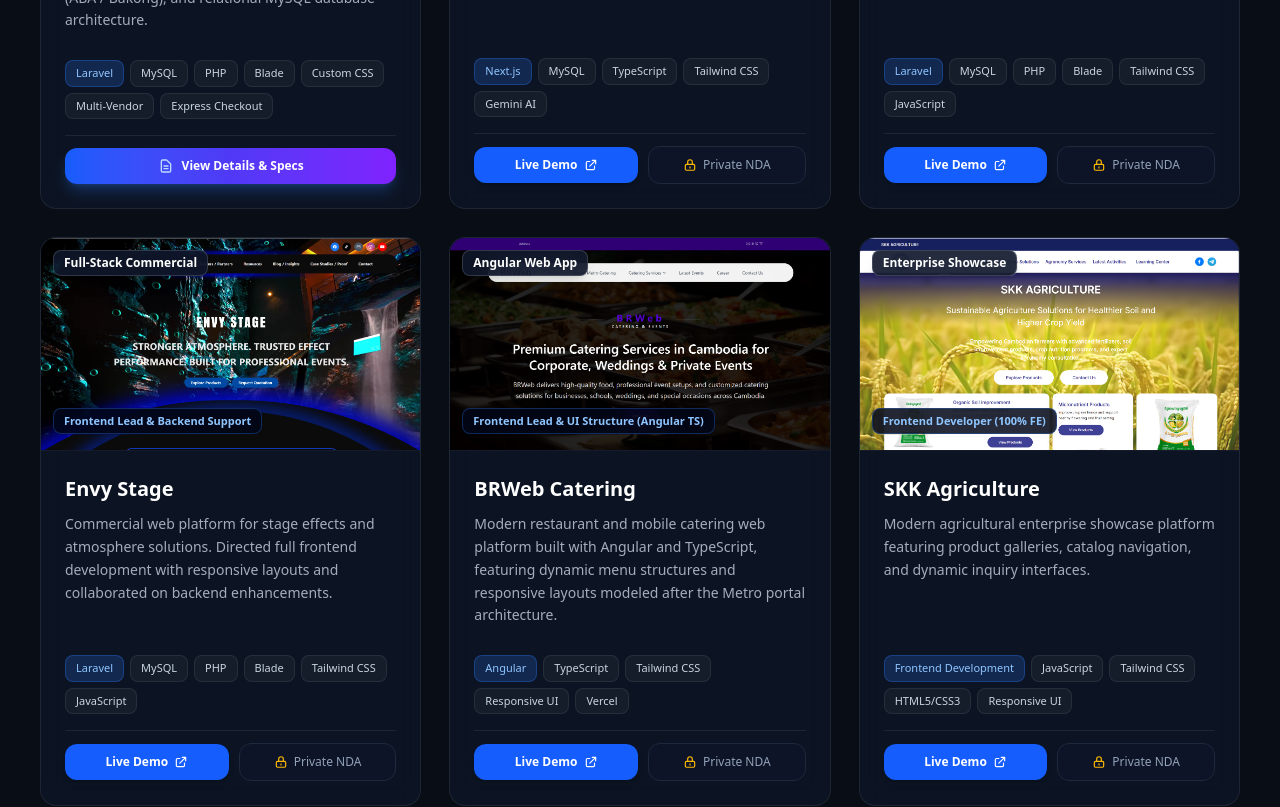
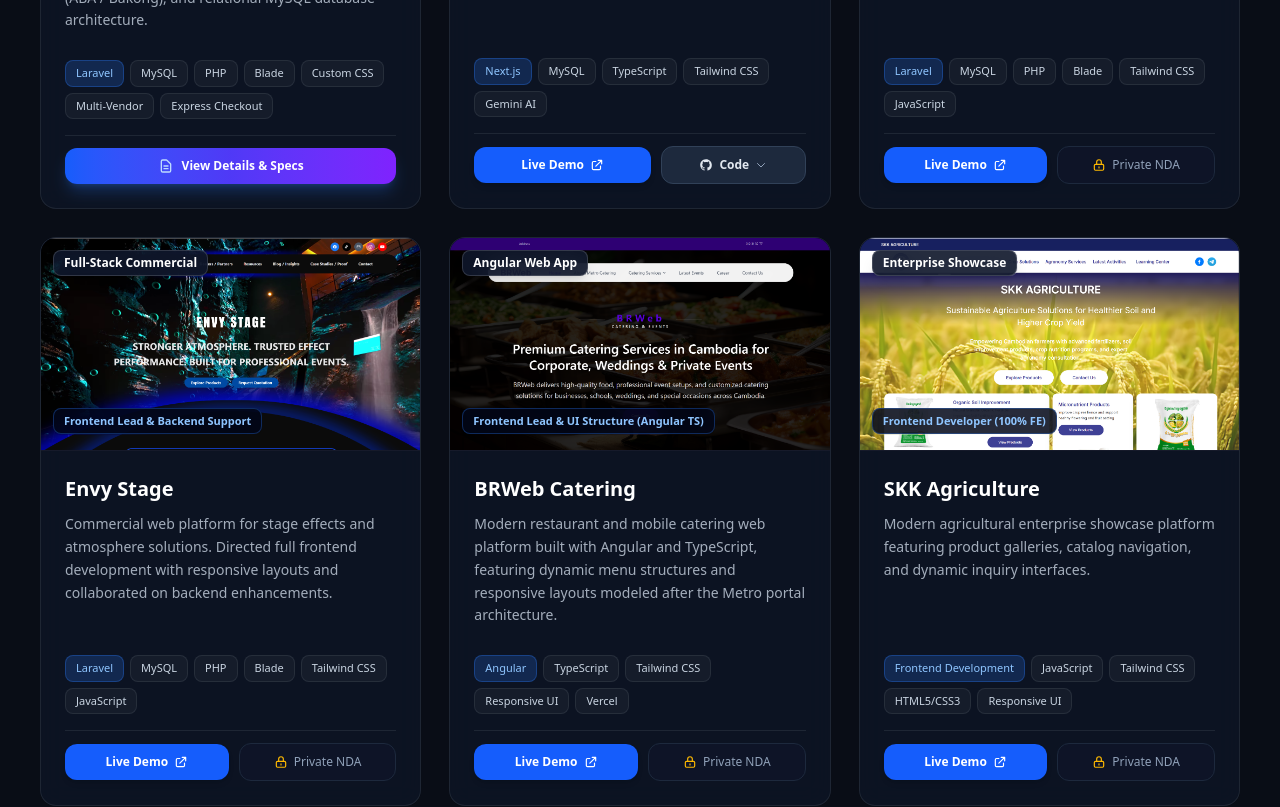
Before and after one commit to mrbunroeun/my-portfio-website, an Angular app: page / in a window 1280 px wide. Shown: the part 3820-4627 px from the top of the page. Built offline with nearby package versions, Linux system fonts and the light colour scheme.

Commit message:
cooking on link to git

```diff
--- a/src/app/home/home.html
+++ b/src/app/home/home.html
@@ -558,7 +558,70 @@
                   </svg>
                 </a>
 
-                <a *ngIf="project.codeUrl" [href]="project.codeUrl" target="_blank" rel="noopener noreferrer"
+                <!-- Code Dropdown for projects with multiple repositories (e.g. SKIN.ME) -->
+                @if (project.codeRepos && project.codeRepos.length > 0) {
+                <div class="relative flex-1 code-dropdown-container">
+                  <button
+                    type="button"
+                    (click)="toggleCodeDropdown(project.title, $event)"
+                    class="w-full inline-flex items-center justify-center gap-1.5 bg-slate-800 hover:bg-slate-700 text-slate-200 hover:text-white border border-slate-700 text-xs font-semibold px-3 py-2.5 rounded-xl transition-colors cursor-pointer"
+                  >
+                    <svg class="w-3.5 h-3.5 fill-current" viewBox="0 0 24 24">
+                      <path fill-rule="evenodd" clip-rule="evenodd"
+                        d="M12 2C6.477 2 2 6.484 2 12.017c0 4.425 2.865 8.18 6.839 9.504.5.092.682-.217.682-.483 0-.237-.008-.868-.013-1.703-2.782.605-3.369-1.343-3.369-1.343-.454-1.158-1.11-1.466-1.11-1.466-.908-.62.069-.608.069-.608 1.003.07 1.53 1.032 1.53 1.032.892 1.53 2.341 1.088 2.91.832.092-.647.35-1.088.636-1.338-2.22-.253-4.555-1.113-4.555-4.951 0-1.093.39-1.988 1.029-2.688-.103-.253-.446-1.272.098-2.65 0 0 .84-.27 2.75 1.026A9.564 9.564 0 0112 6.844c.85.004 1.705.115 2.504.337 1.909-1.296 2.747-1.027 2.747-1.027.546 1.379.202 2.398.1 2.651.64.7 1.028 1.595 1.028 2.688 0 3.848-2.339 4.695-4.566 4.943.359.309.678.92.678 1.855 0 1.338-.012 2.419-.012 2.747 0 .268.18.58.688.482A10.019 10.019 0 0022 12.017C22 6.484 17.522 2 12 2z" />
+                    </svg>
+                    <span>Code</span>
+                    <svg class="w-3 h-3 text-slate-400 transition-transform duration-200" [class.rotate-180]="activeCodeDropdownTitle === project.title" fill="none" stroke="currentColor" viewBox="0 0 24 24">
+                      <path stroke-linecap="round" stroke-linejoin="round" stroke-width="2" d="M19 9l-7 7-7-7" />
+                    </svg>
+                  </button>
+
+                  <!-- Dropdown Popover Menu -->
+                  @if (activeCodeDropdownTitle === project.title) {
+                  <div
+                    class="absolute bottom-full mb-2 right-0 left-0 sm:left-auto sm:w-64 p-2 rounded-2xl bg-slate-900/98 border border-white/20 shadow-2xl backdrop-blur-2xl z-30 flex flex-col gap-1.5 animate-in fade-in slide-in-from-bottom-2 duration-150"
+                  >
+                    <div class="px-2.5 py-1 text-[10px] font-bold uppercase tracking-wider text-slate-400 border-b border-white/10 flex items-center justify-between">
+                      <span>Source Repositories</span>
+                      <span class="text-blue-400">GitHub</span>
+                    </div>
+
+                    @for (repo of project.codeRepos; track repo.url) {
+                    <a
+                      [href]="repo.url"
+                      target="_blank"
+                      rel="noopener noreferrer"
+                      (click)="closeCodeDropdown()"
+                      class="p-2 rounded-xl text-left flex items-center gap-2.5 hover:bg-white/[0.08] transition-all no-underline text-slate-200 hover:text-white group"
+                    >
+                      <div class="w-7 h-7 rounded-lg flex items-center justify-center shrink-0"
+                        [ngClass]="repo.type === 'frontend' ? 'bg-cyan-500/15 text-cyan-400 group-hover:bg-cyan-500 group-hover:text-white' : 'bg-emerald-500/15 text-emerald-400 group-hover:bg-emerald-500 group-hover:text-white'">
+                        @if (repo.type === 'frontend') {
+                        <svg class="w-3.5 h-3.5" fill="none" stroke="currentColor" viewBox="0 0 24 24">
+                          <path stroke-linecap="round" stroke-linejoin="round" stroke-width="2" d="M10 20l4-16m4 4l4 4-4 4M6 16l-4-4 4-4" />
+                        </svg>
+                        } @else {
+                        <svg class="w-3.5 h-3.5" fill="none" stroke="currentColor" viewBox="0 0 24 24">
+                          <path stroke-linecap="round" stroke-linejoin="round" stroke-width="2" d="M5 12h14M5 12a2 2 0 01-2-2V6a2 2 0 012-2h14a2 2 0 012 2v4a2 2 0 01-2 2M5 12a2 2 0 00-2 2v4a2 2 0 002 2h14a2 2 0 002-2v-4a2 2 0 00-2-2m-2-4h.01M17 16h.01" />
+                        </svg>
+                        }
+                      </div>
+
+                      <div class="flex flex-col flex-1 min-w-0">
+                        <span class="text-xs font-bold truncate group-hover:text-blue-300">{{ repo.label }}</span>
+                        <span class="text-[10px] text-slate-400 truncate">{{ repo.badge }}</span>
+                      </div>
+
+                      <svg class="w-3.5 h-3.5 text-slate-500 group-hover:text-white shrink-0" fill="none" stroke="currentColor" viewBox="0 0 24 24">
+                        <path stroke-linecap="round" stroke-linejoin="round" stroke-width="2" d="M10 6H6a2 2 0 00-2 2v10a2 2 0 002 2h10a2 2 0 002-2v-4M14 4h6m0 0v6m0-6L10 14" />
+                      </svg>
+                    </a>
+                    }
+                  </div>
+                  }
+                </div>
+                } @else if (project.codeUrl) {
+                <a [href]="project.codeUrl" target="_blank" rel="noopener noreferrer"
                   class="flex-1 inline-flex items-center justify-center gap-1.5 bg-slate-800 hover:bg-slate-700 text-slate-200 hover:text-white border border-slate-700 text-xs font-semibold px-4 py-2.5 rounded-xl transition-colors no-underline cursor-pointer">
                   <span>Code</span>
                   <svg class="w-3.5 h-3.5" fill="currentColor" viewBox="0 0 24 24">
@@ -566,9 +629,10 @@
                       d="M12 2C6.477 2 2 6.484 2 12.017c0 4.425 2.865 8.18 6.839 9.504.5.092.682-.217.682-.483 0-.237-.008-.868-.013-1.703-2.782.605-3.369-1.343-3.369-1.343-.454-1.158-1.11-1.466-1.11-1.466-.908-.62.069-.608.069-.608 1.003.07 1.53 1.032 1.53 1.032.892 1.53 2.341 1.088 2.91.832.092-.647.35-1.088.636-1.338-2.22-.253-4.555-1.113-4.555-4.951 0-1.093.39-1.988 1.029-2.688-.103-.253-.446-1.272.098-2.65 0 0 .84-.27 2.75 1.026A9.564 9.564 0 0112 6.844c.85.004 1.705.115 2.504.337 1.909-1.296 2.747-1.027 2.747-1.027.546 1.379.202 2.398.1 2.651.64.7 1.028 1.595 1.028 2.688 0 3.848-2.339 4.695-4.566 4.943.359.309.678.92.678 1.855 0 1.338-.012 2.419-.012 2.747 0 .268.18.58.688.482A10.019 10.019 0 0022 12.017C22 6.484 17.522 2 12 2z" />
                   </svg>
                 </a>
+                }
 
-                <!-- NDA Badge when codeUrl is not provided and no caseStudy -->
-                @if (!project.codeUrl && !project.caseStudy) {
+                <!-- NDA Badge when codeUrl and codeRepos are not provided and no caseStudy -->
+                @if (!project.codeUrl && (!project.codeRepos || project.codeRepos.length === 0) && !project.caseStudy) {
                 <div
                   class="flex-1 inline-flex items-center justify-center gap-1.5 bg-slate-900/60 text-slate-400 border border-slate-800 text-xs font-medium px-3 py-2.5 rounded-xl cursor-default">
                   <svg class="w-3.5 h-3.5 text-amber-400" fill="none" stroke="currentColor" viewBox="0 0 24 24">
--- a/src/app/home/home.ts
+++ b/src/app/home/home.ts
@@ -34,6 +34,13 @@
   highlights: string[];
 }
 
+export interface CodeRepoOption {
+  label: string;
+  url: string;
+  badge: string;
+  type: 'frontend' | 'backend';
+}
+
 export interface Project {
   title: string;
   description: string;
@@ -45,6 +52,7 @@
   tags: string[];
   demoUrl?: string;
   codeUrl?: string;
+  codeRepos?: CodeRepoOption[];
   caseStudy?: ProjectCaseStudy;
 }
 
@@ -76,8 +84,18 @@
   isDropdownOpen = false;
   activeCaseStudyProject: Project | null = null;
   activeExpandedImage: { image: string; title: string; desc: string } | null = null;
+  activeCodeDropdownTitle: string | null = null;
 
   constructor(private readonly elementRef: ElementRef) {}
+
+  toggleCodeDropdown(title: string, event: MouseEvent) {
+    event.stopPropagation();
+    this.activeCodeDropdownTitle = this.activeCodeDropdownTitle === title ? null : title;
+  }
+
+  closeCodeDropdown() {
+    this.activeCodeDropdownTitle = null;
+  }
 
   openCaseStudy(project: Project) {
     this.activeCaseStudyProject = project;
@@ -193,6 +211,9 @@
     const target = event.target as HTMLElement;
     if (!this.elementRef.nativeElement.querySelector('#custom-dropdown-container')?.contains(target)) {
       this.isDropdownOpen = false;
+    }
+    if (!target.closest('.code-dropdown-container')) {
+      this.activeCodeDropdownTitle = null;
     }
   }
 
@@ -428,6 +449,20 @@
       roleBadge: 'Full-Stack Lead (Next.js + MySQL + Gemini)',
       tags: ['Next.js', 'MySQL', 'TypeScript', 'Tailwind CSS', 'Gemini AI'],
       demoUrl: 'https://skinme.store/',
+      codeRepos: [
+        {
+          label: 'Frontend Repository',
+          url: 'https://github.com/wayha168/Year4_Skin.me_FE',
+          badge: 'Frontend (React / Next.js)',
+          type: 'frontend'
+        },
+        {
+          label: 'Backend Repository',
+          url: 'https://github.com/wayha168/Year4-Skinme-BE',
+          badge: 'Backend (Node.js / MySQL)',
+          type: 'backend'
+        }
+      ]
     },
     {
       title: 'LED Media',
```
